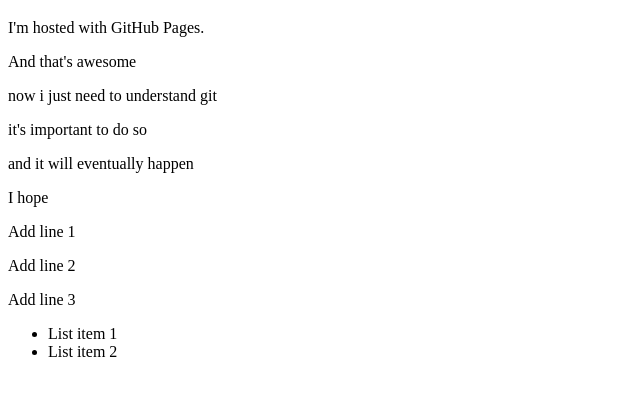
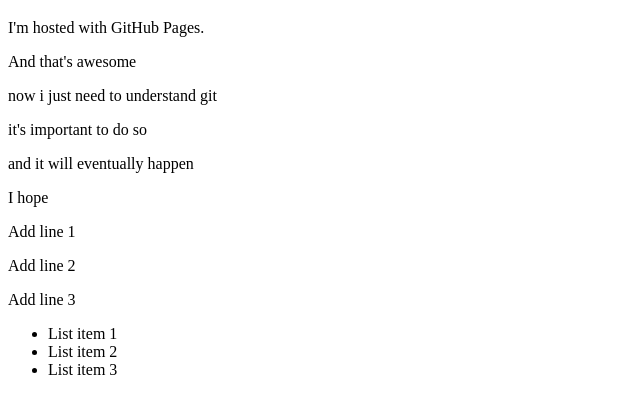
Before and after one commit to Zentdayn/Zentdayn.github.io, a plain HTML site: page index.html in a window 1280 px wide. Shown: the part 61-474 px from the top of the page, without its empty margins (0-640 px from the left). Drawn offline with Linux system fonts and the light colour scheme.

Commit message:
End work on list

```diff
--- a/index.html
+++ b/index.html
@@ -25,6 +25,7 @@
   <ul>
 	<li>List item 1</li>
 	<li>List item 2</li>
+	<li>List item 3</li>
 
 
   </ul>
```
